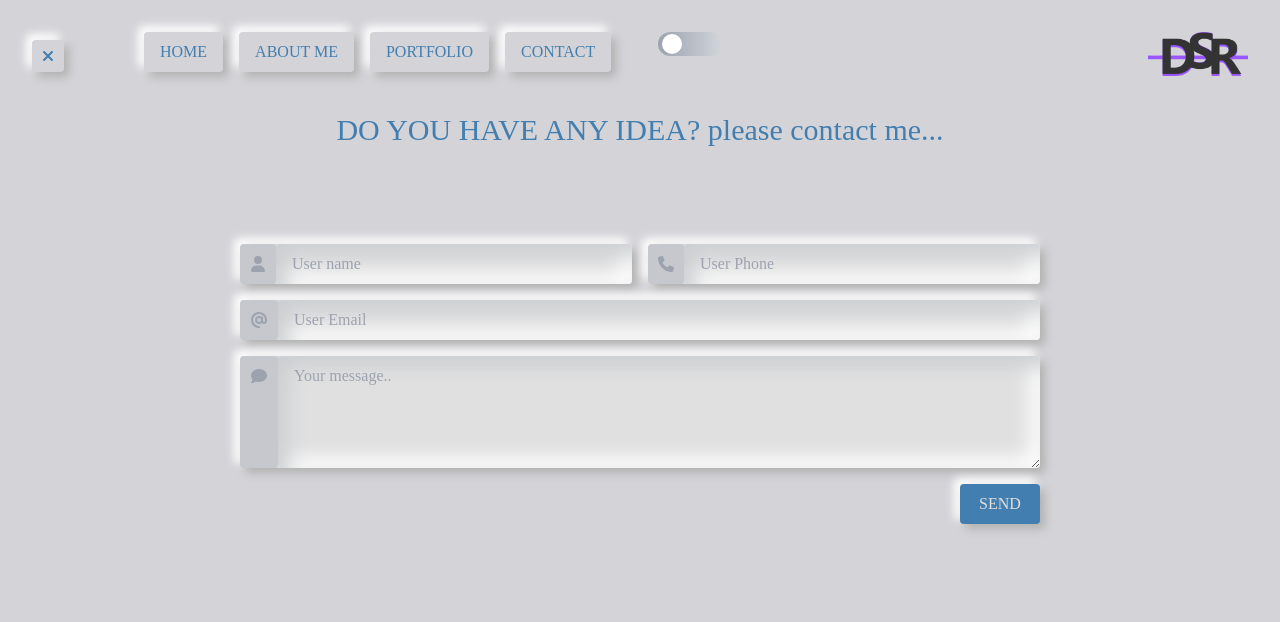
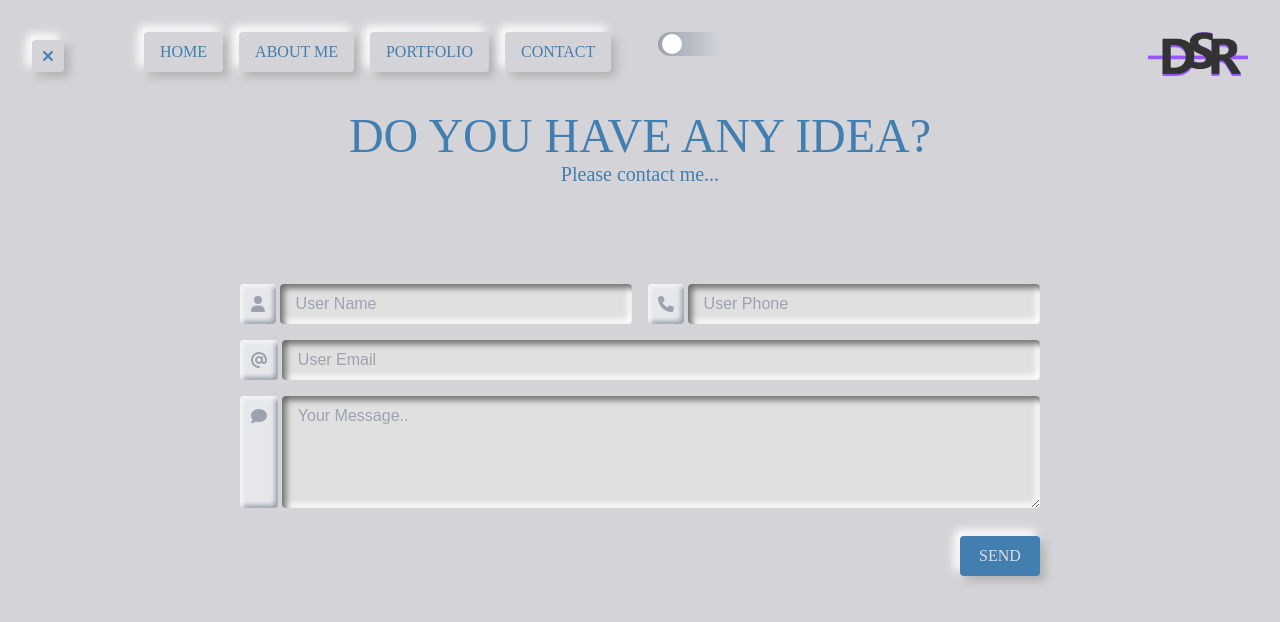
Before and after one commit to davodo88/PortFolioNeomorph, a Next.js app: page /contact in a window 1280 px wide. Shown: the top 622 px of the page. Built offline with nearby package versions, Linux system fonts and the light colour scheme.

Commit message:
font change and shadows light

```diff
--- a/src/app/components/atoms/button.jsx
+++ b/src/app/components/atoms/button.jsx
@@ -10,7 +10,7 @@ const Button = ({ handleNavbar, icon }) => {
   return (
     <button onClick={handleNavbar}
       className="top-11 left-8 z-50 absolute md:hidden transition-all duration-75 active:scale-105
-      shadow-buttonShadow rounded w-10 h-10 flex
+      shadow-lightTL rounded w-10 h-10 flex
       bg-gray-300 dark:bg-gray-700 justify-center items-center dark:shadow-darkTL dark:border-[1px]
       dark:border-[#2f4e6b]">
       <span className=' rounded text-gray-400'>
--- a/src/app/components/atoms/skillsBox.jsx
+++ b/src/app/components/atoms/skillsBox.jsx
@@ -29,7 +29,7 @@ const SkillsBox = () => {
         skill.map((red, index) => {
           return (
             <li key={index}
-              className='bg-gray-400/50  md:dark:bg-gray-700 rounded flex m-auto md:w-3/4 p-2 shadow-buttonShadow dark:shadow-none'>
+              className='bg-gray-400/50  md:dark:bg-gray-700 rounded flex m-auto md:w-3/4 p-2 shadow-buttonShadow dark:shadow-none md:bg-gradient-to-r from-gray-300 via-gray-200 to-gray-300'>
               <Image
                 src={red.icon}
                 width={'auto'}
@@ -39,7 +39,9 @@ const SkillsBox = () => {
                 className='p-2 w-20 h-20 md:m-0   md:dark:bg-gray-600 hover:scale-105
               transition-all duration-300 rounded dark:shadow-none  dark:text-whiteBG'
               />
-              <span className='md:flex w-full text-gray-500 dark:text-gray-300 hidden items-center justify-center text-justify mx-4 p-2'>{red.descrition}</span>
+              <span className='md:flex w-full text-gray-500 dark:text-gray-300 hidden font-Hind  font-semibold items-center justify-center text-justify mx-4 p-2'>
+                {red.descrition}
+              </span>
             </li>
           )
         })
--- a/src/app/components/formContact.jsx
+++ b/src/app/components/formContact.jsx
@@ -42,8 +42,8 @@ const Form = () => {
         className="flex flex-col justify-center items-center gap-4 my-10 p-4 w-full h-full">
         <div className="flex flex-col w-full md:flex-row gap-4">
 
-          <div className="flex  w-full rounded shadow-buttonShadow dark:shadow-none">
-            <span className="w-10 h-10 flex justify-center items-center text-gray-400 dark:bg-gray-600 dark:shadow-darkTL dark:border-none rounded bg-gray-400/25">
+          <div className="flex gap-x-1 w-full rounded  dark:border-none">
+            <span className="w-10 h-10 flex justify-center items-center text-gray-400 dark:bg-gray-600  dark:border-none dark:shadow-darkTL rounded bg-gray-200 shadow-lightTL">
               <FontAwesomeIcon icon={faUser} />
             </span>
             <input
@@ -52,15 +52,15 @@ const Form = () => {
               name="from_name"
               label="name"
               value={name}
-              placeholder="User name"
+              placeholder="User Name"
               onChange={(e) => setName(e.target.value)}
-              className="shadow-lightTL py-2 px-4 rounded text-purpleWidow w-full font-Kalam text-left focus:outline-none bg-whiteBG dark:bg-gray-700 dark:shadow-darkShadow"
+              className="shadow-lightinset py-2 px-4 rounded text-purpleWidow w-full font-Hind text-left focus:outline-none bg-whiteBG dark:bg-gray-700 dark:shadow-darkShadow"
             />
           </div>
 
-          <div className="flex  w-full rounded shadow-buttonShadow dark:shadow-none dark:border-none ">
+          <div className="flex gap-x-1 w-full rounded  dark:border-none">
 
-            <span className="w-10 h-10 flex justify-center items-center text-gray-400 dark:bg-gray-600  dark:border-none rounded bg-gray-400/25 dark:shadow-darkTL">
+            <span className="w-10 h-10 flex justify-center items-center text-gray-400 dark:bg-gray-600  dark:border-none dark:shadow-darkTL rounded bg-gray-200 shadow-lightTL">
               <FontAwesomeIcon icon={faPhone} />
             </span>
 
@@ -73,12 +73,12 @@ const Form = () => {
               label='Contact Phone'
               value={phone}
               onChange={(e) => setPhone(e.target.value)}
-              className="shadow-lightTL py-2 px-4 rounded text-purpleWidow w-full font-Kalam text-left focus:outline-none bg-whiteBG dark:bg-gray-700 dark:shadow-darkShadow"
+              className="shadow-lightinset py-2 px-4 rounded text-purpleWidow w-full font-Hind text-left focus:outline-none bg-whiteBG dark:bg-gray-700 dark:shadow-darkShadow"
             />
           </div>
         </div>
-        <div className="flex  w-full rounded shadow-buttonShadow dark:shadow-none dark:border-none">
-          <span className="w-10 h-10 flex justify-center items-center text-gray-400 dark:bg-gray-600  dark:border-none dark:shadow-darkTL rounded bg-gray-400/25">
+        <div className="flex gap-x-1 w-full rounded  dark:border-none">
+          <span className="w-10 h-10 flex justify-center items-center text-gray-400 dark:bg-gray-600  dark:border-none dark:shadow-darkTL rounded bg-gray-200 shadow-lightTL">
             <FontAwesomeIcon icon={faAt} />
           </span>
           <input
@@ -89,24 +89,26 @@ const Form = () => {
             placeholder='User Email'
             value={email}
             onChange={(e) => setEmail(e.target.value)}
-            className="shadow-lightTL py-2 px-4 text-purpleWidow w-full font-Kalam text-left focus:outline-none bg-whiteBG dark:bg-gray-700 dark:shadow-darkShadow rounded"
+            className="shadow-lightinset py-2 px-4 text-purpleWidow w-full font-Hind text-left focus:outline-none bg-whiteBG dark:bg-gray-700 dark:shadow-darkShadow rounded"
           />
         </div>
-        <div className="flex  w-full rounded shadow-buttonShadow relative dark:shadow-none mb-10 ">
-          <span className="w-10 h-auto flex justify-center items-start pt-3 text-gray-400 bg-gray-400/25 dark:bg-gray-600 dark:shadow-darkTL dark:border-none rounded">
+        <div className="flex flex-col gap-x-1 w-full rounded h-48 dark:border-none relative ">
+          <div className="flex gap-x-1">
+            <span className="w-10 h-auto flex justify-center items-start pt-3 text-gray-400 dark:bg-gray-600  dark:border-none dark:shadow-darkTL rounded bg-gray-200 shadow-lightTL">
               <FontAwesomeIcon icon={faComment} />
             </span>
             <textarea
               name="message"
               value={note} rows="4"
-            placeholder='Your message..'
+              placeholder='Your Message..'
               onChange={(e) => setNote(e.target.value)}
-            className="shadow-lightTL py-2 px-4 text-purpleWidow w-full font-Kalam text-left focus:outline-none bg-whiteBG dark:bg-gray-700 dark:shadow-darkShadow rounded"
+              className="shadow-lightinset py-2 px-4 text-purpleWidow w-full font-Hind text-left focus:outline-none bg-whiteBG dark:bg-gray-700 dark:shadow-darkShadow rounded"
               required />
+          </div>
           <button type="submit"
-            className="bg-[#427eaf] dark:bg-gray-800 dark:border-[1px]  dark:border-[#427eaf] rounded p-4 text-whiteBG dark:text-gray-400 shadow-buttonShadow dark:shadow-darkTL flex justify-center items-center absolute -bottom-14 right-0 w-full md:w-20 h-10"
+            className="flex w-full md:w-20 absolute bottom-3 items-center justify-center right-0 bg-[#427eaf] dark:bg-gray-800 dark:border-[1px]  dark:border-[#427eaf] rounded p-2 text-whiteBG dark:text-gray-400 shadow-buttonShadow dark:shadow-darkTL "
           >
-            <span className="font-Permanent">SEND</span>
+            <span className="font-Montserrat">SEND</span>
           </button>
         </div>
       </form>
--- a/src/app/components/navbar.jsx
+++ b/src/app/components/navbar.jsx
@@ -60,11 +60,11 @@ const NavBar = () => {
                   return (
                     <button onClick={handleNavbar}
                       key={index}
-                      className="px-8 py-2 shadow-lightTL rounded text-center bg-zinc-300
+                      className="px-8 py-2 shadow-lightTL rounded text-center bg-gray-300
                       active:scale-105 transition-all duration-300 hover:scale-105
                       text-[#427eaf] focus:bg-purpleWidow dark:shadow-darkTL  dark:bg-gray-800    dark:text-gray-400">
                       <Link href={navs.target}
-                        className="flex justify-center font-Permanent">
+                        className="flex justify-center font-Lora">
                         {navs.Title}
                       </Link>
                     </button>
@@ -95,7 +95,7 @@ const NavBar = () => {
           {nav.map((navs, index) => {
             return (
               <li key={index}
-                className="font-Permanent flex justify-center items-center w-max py-2 px-4 rounded text-[#427eaf] shadow-buttonShadow bg-zinc-300  hover:scale-105 transition-all duration-150 dark:shadow-darkTL dark:bg-gray-700  dark:text-gray-400">
+                className="font-Lora flex justify-center items-center w-max py-2 px-4 rounded text-[#427eaf] shadow-buttonShadow bg-zinc-300  hover:scale-105 transition-all duration-150 dark:shadow-darkTL dark:bg-gray-700  dark:text-gray-400">
                 <Link href={navs.target}>
                   {navs.Title}
                 </Link>
--- a/src/app/contact/page.jsx
+++ b/src/app/contact/page.jsx
@@ -3,11 +3,13 @@ import Form from '../components/formContact'
 
 const ContactPage = () => {
   return (
-    <div className='w-full h-full flex flex-col justify-center items-center bg-zinc-300 pt-28 dark:bg-gray-900 font-Quicksand'>
-      <h1 className="flex w-2/3 px-4 justify-center text-center text-3xl text-[#427eaf] font-Permanent ">
+    <div className='w-full h-full flex flex-col justify-center items-center bg-zinc-300 pt-28 dark:bg-gray-900'>
+      <h1 className="flex w-2/3 px-4 justify-center text-center text-3xl md:text-5xl text-[#427eaf] dark:text-gray-300 font-Montserrat">
         DO YOU HAVE ANY IDEA?
-        please contact me...
       </h1>
+      <h3 className='flex w-2/3 px-4 justify-center text-center text-xl text-[#427eaf] dark:text-gray-400 font-Lora'>
+        Please contact me...
+      </h3>
       <div className='flex justify-center items-center w-full px-4'>
         <Form />
       </div>
--- a/src/app/page.tsx
+++ b/src/app/page.tsx
@@ -8,10 +8,10 @@ export default function Home() {
     <div className="h-screen w-full flex flex-col px-4 bg-zinc-300 dark:bg-gray-900 justify-center items-center">
       <header className="h-full flex flex-col md:inline-flex justify-center items-center gap-10">
         <section className=" flex flex-col justify-center items-center">
-          <h1 className="font-bold text-5xl  text-black dark:text-gray-300 font-Permanent flex text-center ">
+          <h1 className="font-bold text-5xl  text-black dark:text-gray-300 font-Montserrat flex text-center ">
             DAVID SANCHEZ
           </h1>
-          <h3 className="text-[#427eaf] font-Kalam text-lg">
+          <h3 className="text-[#427eaf] font-Lora text-lg">
             Front-End junior Developer
           </h3>
         </section>
--- a/tailwind.config.js
+++ b/tailwind.config.js
@@ -8,29 +8,35 @@ module.exports = {
   theme: {
     extend: {
       fontFamily: {
-        Titillium: ['Titillium Web', 'cursivo'],
-        Quicksand: ['Quicksand', 'sans-serif'],
-        Acme: ['Acme', 'sans-serif'],
-        Kalam: ['Kalam', 'cursive'],
-        Permanent: ['Permanent Marker', 'cursive']
-
+        Montserrat: ['Montserrat Alternates', 'italic'],
+        Lora: ['Lora', 'serif'],
+        Hind: ['Hind Madurai', 'sans-serif']
       },
       colors: {
         'whiteBG': '#e0e0e0',
         'purpleWidow': '#9955ff'
       },
       boxShadow: {
-        'lightTL': 'inset 10px 10px 20px #cbced1, inset -10px -10px 20px #ffffff',
+
+
         'shadowTL': '10px 10px 20px #cbced1, -10px -10px 20px #ffffff',
         'buttonShadow': '5px 5px 10px #b1b1b1, -5px -5px 10px 1px #ffffff',
 
 
+        //light inset form
+        'lightinset': 'inset 4px 4px 6px #6e6e6e, inset -4px -4px 6px #ffffff',
+        //light button
+        'lightTL': 'inset 3px 3px 4px #f3f4f6, inset -3px -3px 4px #9ca3af',
         //dark outside button
         'darkTL': 'inset 3px 3px 3px #555555, inset -3px -3px 3px #1b1b1b',
         // dark sadow inset buena
         'darkShadow': 'inset 3px 3px 5px #1b1b1b, inset -3px -3px 5px #555555',
         //shadow dark socialBox
         'shadowSocial': 'inset 3px 3px 3px #e5e7eb, inset -3px -3px 3px #4b5563',
+        //dark shadow card
+        'darkCard': '6px 6px 11px #000000,-6px -6px 11px #374151',
+
+
         'darkOutline': '-12px - 12px 12px 10px #ffffff, 12px 12px 12px 0 #ffffff'
       },
     },
```
Also changed, not shown: src/app/about/page.jsx (+4 -4 lines), src/app/components/atoms/card.jsx (+7 -6 lines), src/app/portfolio/page.jsx (+13 -6 lines), src/images/appTareas.png. Lines whose indentation alone changed are shown as unchanged.
